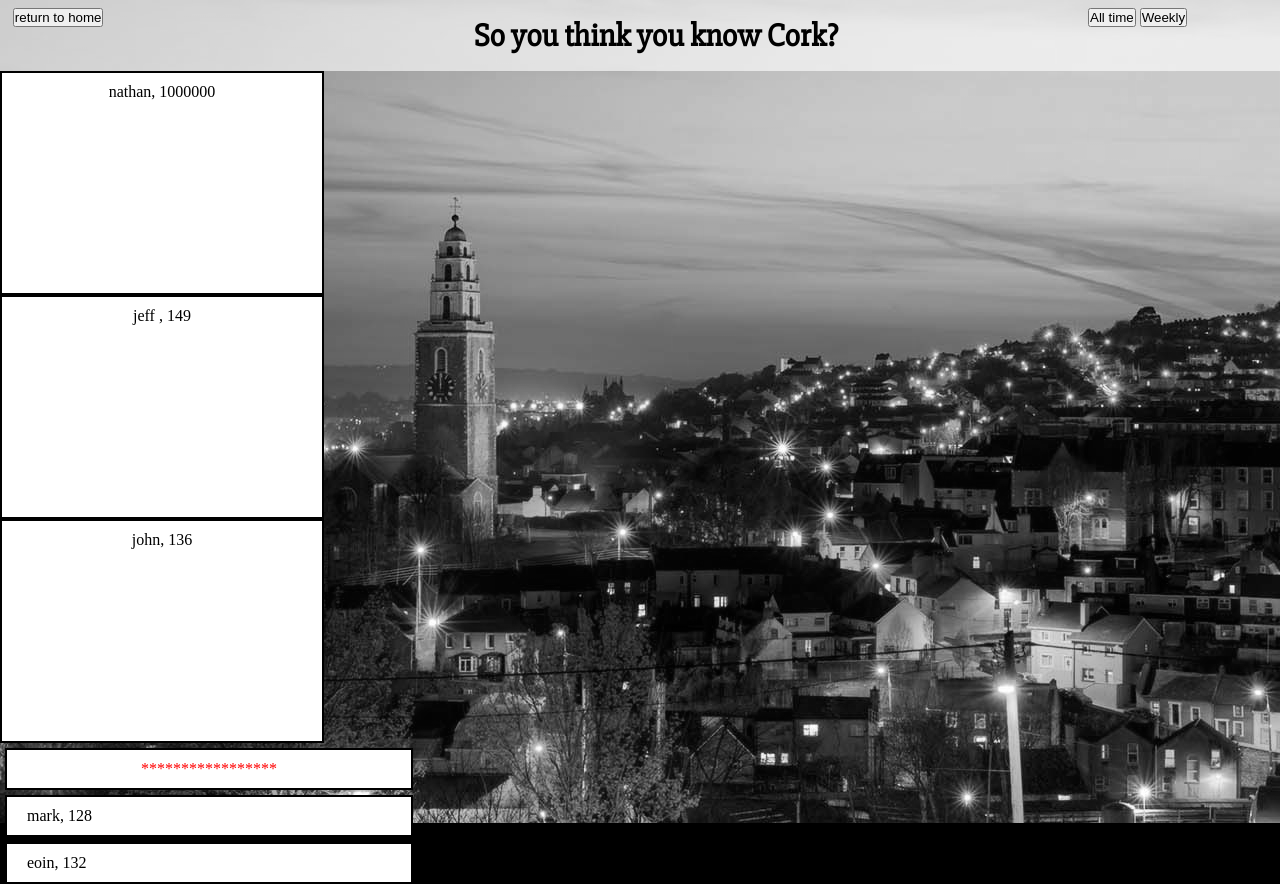
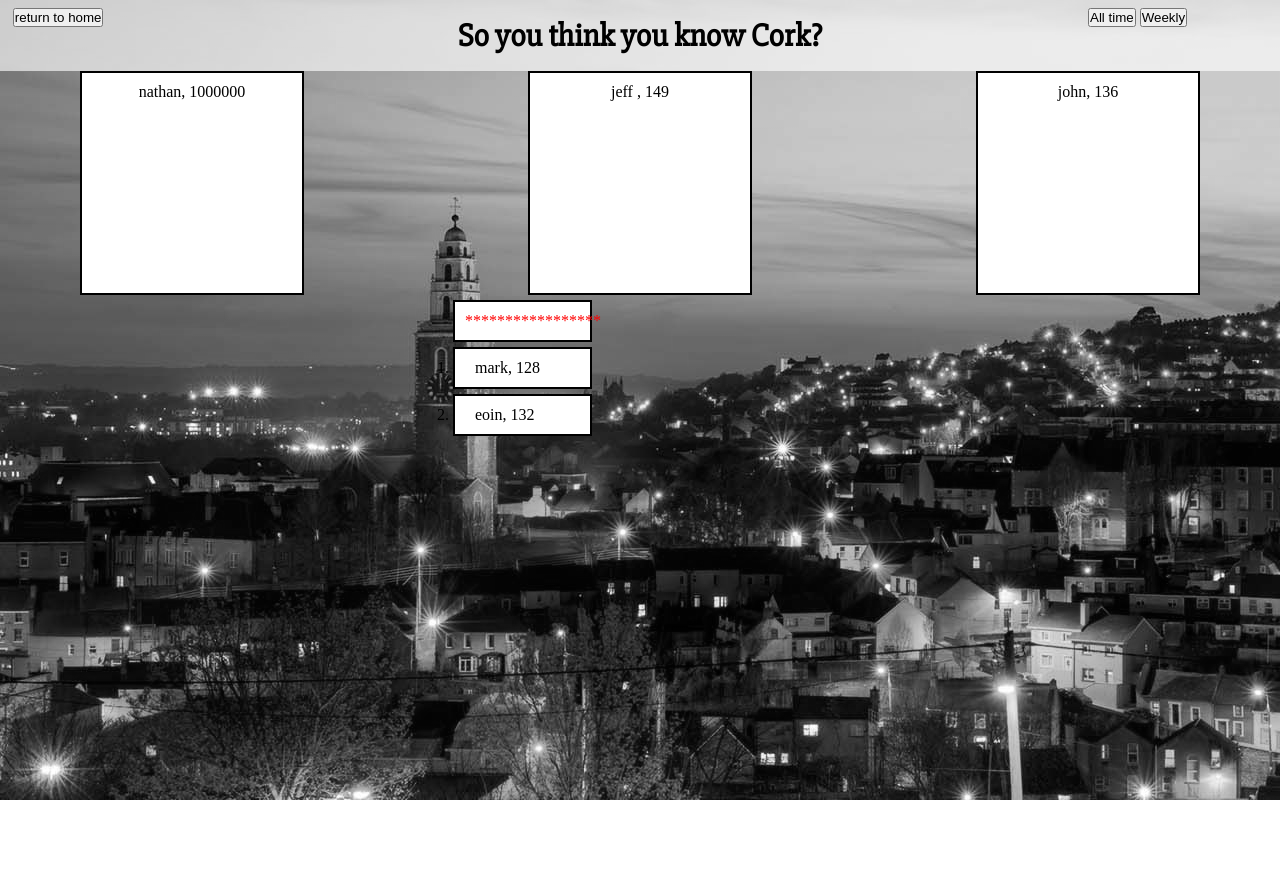
Before and after one commit to Jeffride/TeamProject2021, a Django app: page /leaderboard/ in a window 1280 px wide. After the commit the page ends 800 px from the top, so only its background shows below. Run offline with Django 3.2, Linux system fonts and the light colour scheme; data comes from the database, SQL or seed files in the repository; both versions use the stored data as it was after the commit.

Commit message:
css fixes

```diff
--- a/teamProject/static/leaderboard.css
+++ b/teamProject/static/leaderboard.css
@@ -46,8 +46,10 @@ ul{
    list-style-type: none;
 }
 ul li{
-    width: 300px;
+    margin: auto;
+    width: 200px;
     height: 200px;
+    text-align: center;
 }
 #first{
     grid-area: aside1;
@@ -59,9 +61,15 @@ ul li{
 #third{
     grid-area: aside2;
 }
+/*
 .container{
     grid-template-columns: auto;
+}*/
+#leaderboard1{
+    width: 30%;
+    grid-area: footer;
+    margin: auto;
 }
-#leaderboard1{
-    grid-area: footer;
+.container{
+    grid-template-columns: 30% 40% 30%;
 }
--- a/teamProject/static/main.css
+++ b/teamProject/static/main.css
@@ -6,10 +6,10 @@
     margin: 0;
     padding: 0;
 }
-#container {
+.container {
     width: 100vw;
     display: grid;
-    grid-template-columns: auto 80% auto;
+    grid-template-columns: 20% 60% 20%;
     grid-template-rows: auto;
     grid-template-areas:
     "header header header"
@@ -30,7 +30,6 @@ body {
 }
 #top {
     padding: 1em;
-    width: 100vw;
     font-family: 'Slabo 27px', serif;
     font-weight: 400;
     grid-area: header;
--- a/teamProject/static/style.css
+++ b/teamProject/static/style.css
@@ -16,6 +16,7 @@ body {
 
 
 main{
+    grid-area: main;
     display: flex;
     justify-content: center;
     align-items: center;
```
Also changed, not shown: teamProject/static/app.js (+14 -8 lines), teamProject/db.sqlite3.
